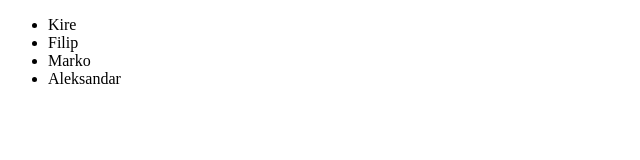
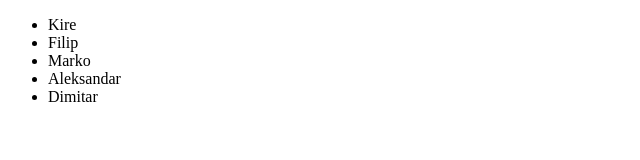
Before and after one commit to KireTripunovski/-mentor-git2-group-4, a plain HTML site: page index.html in a window 1280 px wide. Shown: the full height of the page, 0-640 px from the left. Drawn offline with Linux system fonts and the light colour scheme.

Commit message:
added li element

```diff
--- a/index.html
+++ b/index.html
@@ -11,6 +11,7 @@
       <li>Filip</li>
       <li>Marko</li>
       <li>Aleksandar</li>
+      <li>Dimitar</li>
     </ul>
   </body>
 </html>
```
